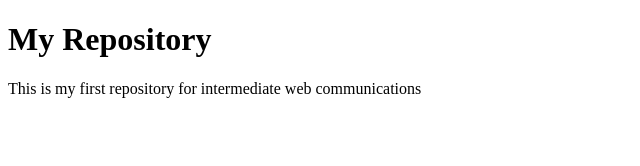
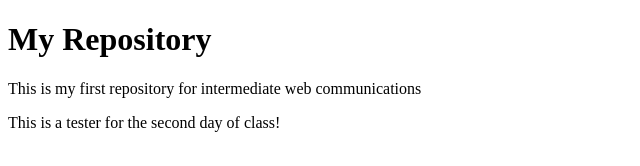
Before and after one commit to HighNoonKieran/intermediate-web-jan14, a plain HTML site: page index.html in a window 1280 px wide. Shown: the whole page, without its empty margins (0-640 px from the left). Drawn offline with Linux system fonts and the light colour scheme.

Commit message:
update index.html
I added a second line of text in my index.html

```diff
--- a/index.html
+++ b/index.html
@@ -7,7 +7,7 @@
 </head>
 <body>
     <h1>My Repository</h1>
-    <p>This is my first repository for intermediate web communications</p>
-
+    <p>This is my first repository for intermediate web communications </p>
+    <p>This is a tester for the second day of class!</p>
 </body>
 </html>
```
